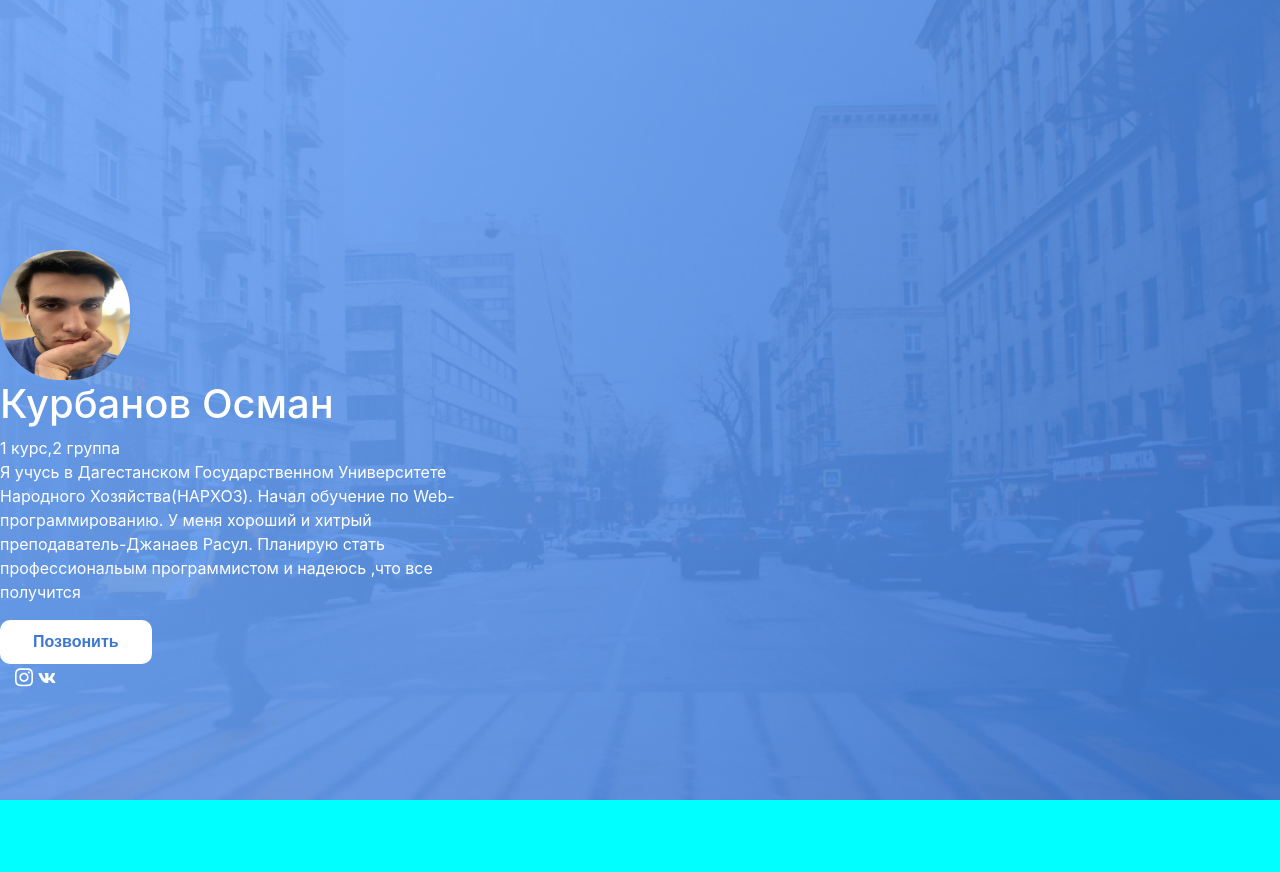
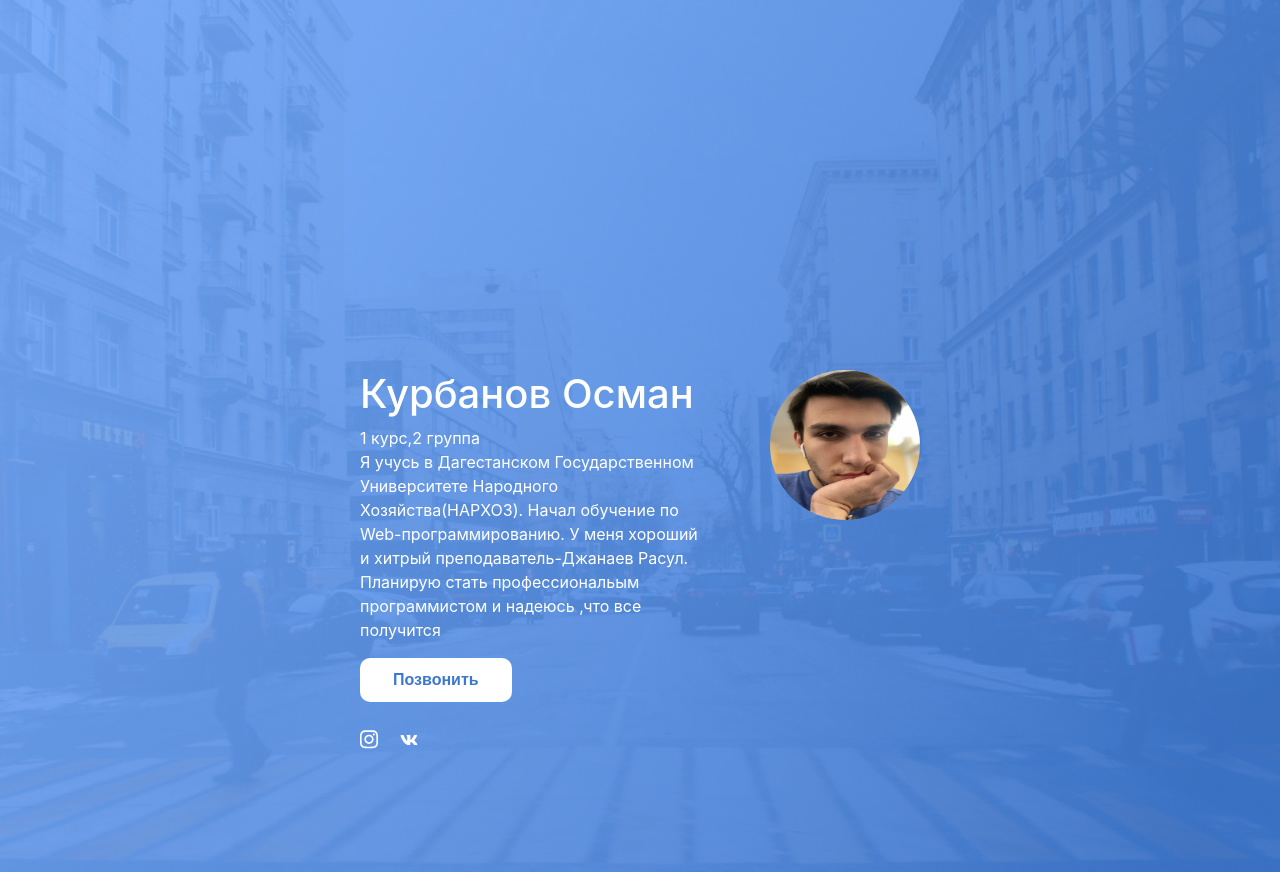
Before and after one commit to Kurbanovv/webcousre, a plain HTML site: page index.html in a window 1280 px wide. Before the commit the page ends 800 px from the top, so only its background shows below. Drawn offline with nearby package versions, Linux system fonts and the light colour scheme.

Commit message:
Maybe end

```diff
--- a/index.html
+++ b/index.html
@@ -18,14 +18,11 @@
     <link rel="stylesheet" href="./style.css" />
   </head>
   <body id="bg">
-    <div class="conteiner">
+    <div class="card-wraaper">
       <div class="wraaper-text">
-        <div class="row">
-          <div class="col-xs-6 col-12">
-            <img class="avatar" src="./img/me.jpg" alt="Me" />
         <h1>Курбанов Осман</h1>
         <span>1 курс,2 группа</span>
-            <p class="user-story">
+        <p>
           Я учусь в Дагестанском Государственном Университете Народного
           Хозяйства(НАРХОЗ). Начал обучение по Web-программированию. У меня
           хороший и хитрый преподаватель-Джанаев Расул. Планирую стать
@@ -34,19 +31,20 @@
         <a href="tel:+79898804080"
           ><button class="btn-call">Позвонить</button></a
         >
-          </div>
-        </div>
-        <div class="col-xs-6 col-12">
         <div class="icon">
-            <a target="_blamk" href="https://www.instagram.com/___osma___/"
+          <div>
+            <a target="_blank" href="https://www.instagram.com/___osma___/"
               ><img src="./img/inst.svg" alt="Instagram"
             /></a>
+          </div>
+          <div>
             <a target="_blank" href="https://vk.com/gmammaev"
               ><img src="./img/vk.svg" alt="VK"
             /></a>
           </div>
         </div>
       </div>
+      <img class="avatar" src="./img/me.jpg" alt="Me" />
     </div>
   </body>
 </html>
--- a/style.css
+++ b/style.css
@@ -8,6 +8,13 @@
   background-size: cover;
 }
 
+.card-wraaper {
+  width: 100%;
+  display: flex;
+  justify-content: center;
+  margin: 120px 0;
+}
+
 .wraaper-text {
   display: flex;
   justify-content: space-around;
@@ -16,12 +23,35 @@
   flex-direction: column;
 }
 
+.wraaper-text p {
+  width: 350px;
+}
+
 .avatar {
-  width: 130px;
-  height: 130px;
-  left: 861px;
-  top: 380px;
-  border-radius: 60px;
+  margin-top: 250px;
+  width: 150px;
+  height: 150px;
+  margin-left: 60px;
+  border-radius: 100px;
+}
+
+.icon {
+  display: flex;
+  align-items: center;
+}
+
+.icon img {
+  max-width: 100%;
+  height: auto;
+  margin: 15px 10px 0 0;
+}
+
+.icon div {
+  display: flex;
+  align-items: center;
+  margin-top: 10px;
+  height: 40px;
+  width: 40px;
 }
 
 .btn-call {
```
Lines whose indentation alone changed are shown as unchanged.
